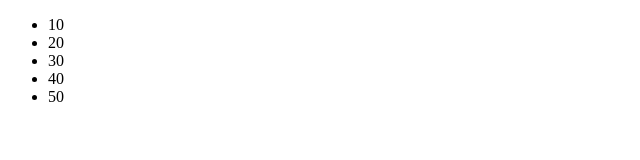
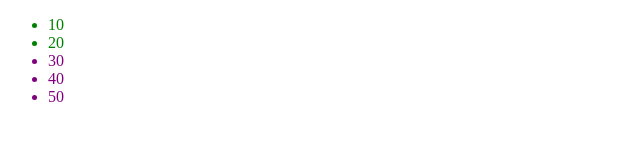
Before and after one commit to linish/d3jssamples, a plain HTML site: page D3JS/D3JSData/index.html in a window 1280 px wide. Shown: the full height of the page, 0-640 px from the left. Drawn offline with nearby package versions, Linux system fonts and the light colour scheme.

Commit message:
enter - update - exit methods - Feb 22, 2025

```diff
--- a/D3JS/D3JSData/d3jsdata.js
+++ b/D3JS/D3JSData/d3jsdata.js
@@ -3,7 +3,14 @@ const data = [10, 20, 30, 40, 50]
 const el = d3.select('ul')
     .selectAll('li')
     .data(data)
-    .join('li')
+    .join(
+        enter => {
+            return enter.append('li')
+            .style('color', 'purple')
+        },
+        update => update.style('color', 'green'),
+        exit => exit.remove()
+    )
     .text(d => d)
 
 console.log(el)
--- a/D3JS/D3JSData/index.html
+++ b/D3JS/D3JSData/index.html
@@ -9,12 +9,6 @@
     <ul>
         <li>Hello</li>
         <li>Hello</li>
-        <li>Hello</li>
-        <li>Hello</li>
-        <li>Hello</li>
-        <li>Hello</li>
-        <li>Hello</li>
-        <li>Hello</li>
     </ul>
     <script src="https://cdnjs.cloudflare.com/ajax/libs/d3/7.9.0/d3.js"></script>
     <script src="d3jsdata.js"></script>
```
